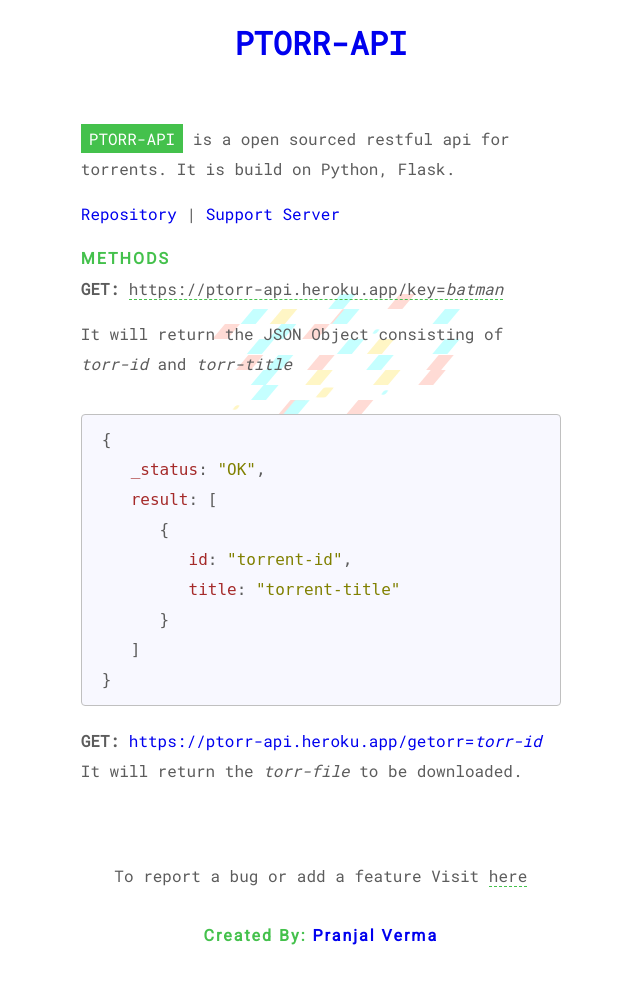
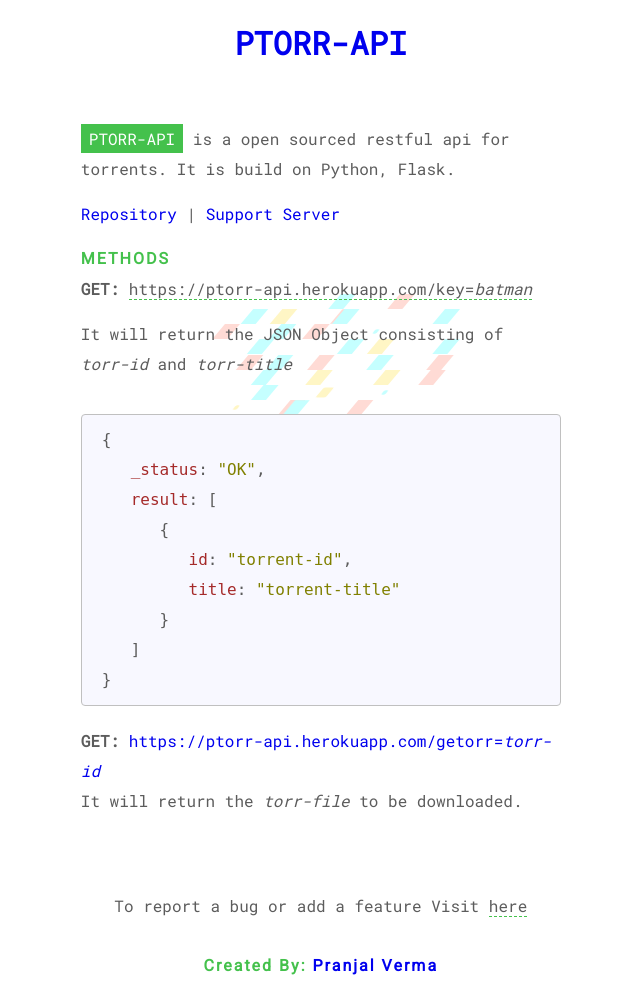
Before and after one commit to pvcodes/ptorr-api, a Flask app: page / in a window 1280 px wide. Shown: the whole page, without its empty margins (322-962 px from the left). Before the commit the page ends 945 px from the top, so only its background shows below. Run offline with Flask 2, Linux system fonts and the light colour scheme.

Commit message:
fixed: broken links

```diff
--- a/src/template/err404.html
+++ b/src/template/err404.html
@@ -16,7 +16,7 @@
             <div class="error-502__text">
                 <h1>Invalid Page <b>:(</b></h1>
                 <h2>
-                    <p>Visit the docs on <a href="https://ptorr-api.heroku.app" target="_blank">Homepage</a>.</p>
+                    <p>Visit the docs on <a href="https://ptorr-api.herokuapp.com" target="_blank">Homepage</a>.</p>
                 </h2>
             </div>
         </div>
--- a/src/template/index.html
+++ b/src/template/index.html
@@ -18,15 +18,15 @@
             <div class="main-content">
                 <p><span>PTORR-API</span> is a open sourced restful api for torrents. It is build on Python, Flask.</p>
                 <a href="https://github.com/pvcodes/ptorr-api"target="_blank">Repository</a> <span>|</span>
-                <a href="https://discord.com/2Zx3zZn"target="_blank">Support Server</a>
+                <a href="https://discord.gg/2Zx3zZn"target="_blank">Support Server</a>
                 <h3>METHODS</h3>
                 <p class="demos">
                     <b>GET:</b>
-                    <a href="https://ptorr-api.heroku.app/key=batman" target="_blank">https://ptorr-api.heroku.app/key=<i>batman</i></a>
+                    <a href="https://ptorr-api.herokuapp.com/key=batman" target="_blank">https://ptorr-api.herokuapp.com/key=<i>batman</i></a>
                 <p>It will return the JSON Object consisting of <i>torr-id</i> and <i>torr-title</i></p>
                 <pre><code id=ex_keyword></code></pre>
                 <b>GET:</b>
-                <a href="https://ptorr-api.heroku.app/getorr=f500b9eb5e1c495e373fd14d50e0c1db228f08df" target="_blank">https://ptorr-api.heroku.app/getorr=<i>torr-id</i></a>
+                <a href="https://ptorr-api.herokuapp.com/getorr=f500b9eb5e1c495e373fd14d50e0c1db228f08df" target="_blank">https://ptorr-api.herokuapp.com/getorr=<i>torr-id</i></a>
                 <p>It will return the <i>torr-file</i> to be downloaded.</p>
                 </p>
             </div>
```
Also changed, not shown: README.md (added).
